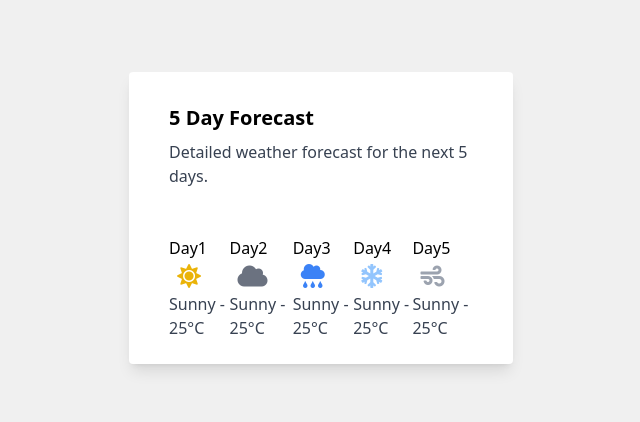
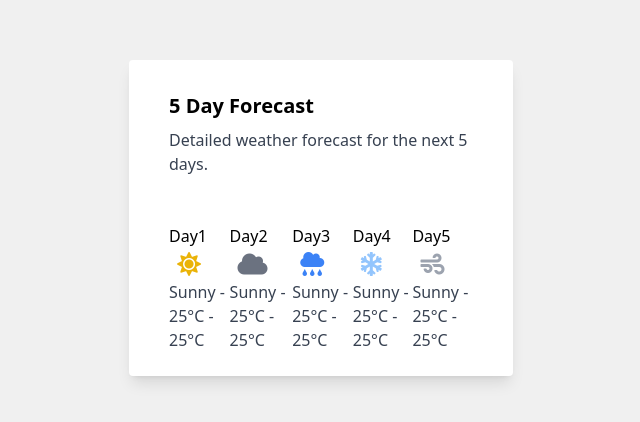
Before and after one commit to MathewIsherwood/WeatherToGo, a plain HTML site: page 5dayforecast.html in a window 1280 px wide. Shown: the part 182-604 px from the top of the page, without its empty margins (319-959 px from the left). Drawn offline with nearby package versions, Linux system fonts and the light colour scheme; a script that the page names is missing.

Commit message:
Added high-low temperatures to five-day forecast

```diff
--- a/5dayforecast.html
+++ b/5dayforecast.html
@@ -34,31 +34,36 @@
                             <p class="Day1">Day1</p>
                            <i class="Day1Icon fas fa-sun text-yellow-500 text-2xl mx-2"></i>
                            <span class="Day1Weather text-gray-700">Sunny</span>
-                           <span class="Day1Temp text-gray-700">- 25°C</span>
+                           <span class="Day1TempHi text-gray-700">- 25°C</span>
+                           <span class="Day1TempLo text-gray-700">- 25°C</span>
                         </div>
                         <div>
                             <p class="Day2">Day2</p>
                            <i class="Day2Icon fas fa-cloud text-gray-500 text-2xl mx-2"></i>
                            <span class="Day2Weather text-gray-700">Sunny</span>
-                           <span class="Day2Temp text-gray-700">- 25°C</span>
+                           <span class="Day2TempHi text-gray-700">- 25°C</span>
+                           <span class="Day2TempLo text-gray-700">- 25°C</span>
                         </div>
                         <div>
                             <p class="Day3">Day3</p>
                            <i class="Day3Icon fas fa-cloud-rain text-blue-500 text-2xl mx-2"></i>
                            <span class="Day3Weather text-gray-700">Sunny</span>
-                           <span class="Day3Temp text-gray-700">- 25°C</span>
+                           <span class="Day3TempHi text-gray-700">- 25°C</span>
+                           <span class="Day3TempLo text-gray-700">- 25°C</span>
                         </div>
                         <div>
                             <p class="Day4">Day4</p>
                            <i class="Day4Icon fas fa-snowflake text-blue-300 text-2xl mx-2"></i>
                            <span class="Day4Weather text-gray-700">Sunny</span>
-                           <span class="Day4Temp text-gray-700">- 25°C</span>
+                           <span class="Day4TempHi text-gray-700">- 25°C</span>
+                           <span class="Day4TempLo text-gray-700">- 25°C</span>
                         </div>
                         <div>
                             <p class="Day5">Day5</p>
                            <i class="Day5Icon fas fa-wind text-gray-400 text-2xl mx-2"></i>
                            <span class="Day5Weather text-gray-700">Sunny</span>
-                           <span class="Day5Temp text-gray-700">- 25°C</span>
+                           <span class="Day5TempHi text-gray-700">- 25°C</span>
+                           <span class="Day5TempLo text-gray-700">- 25°C</span>
                         </div>
                     </div>
                 </div>
```
